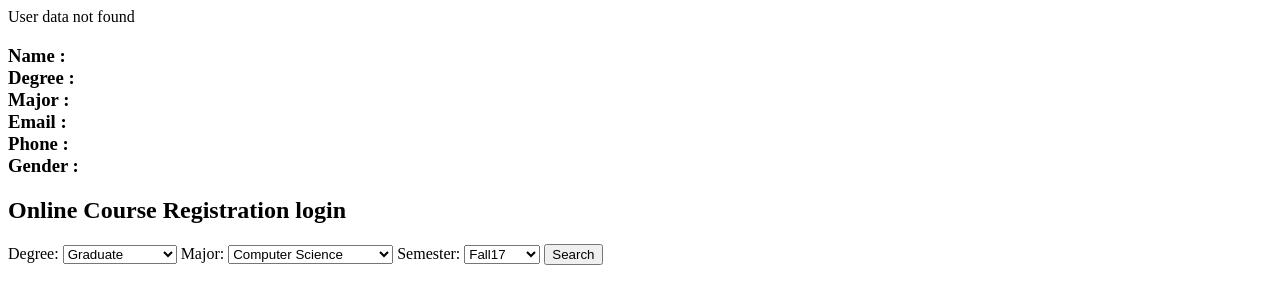
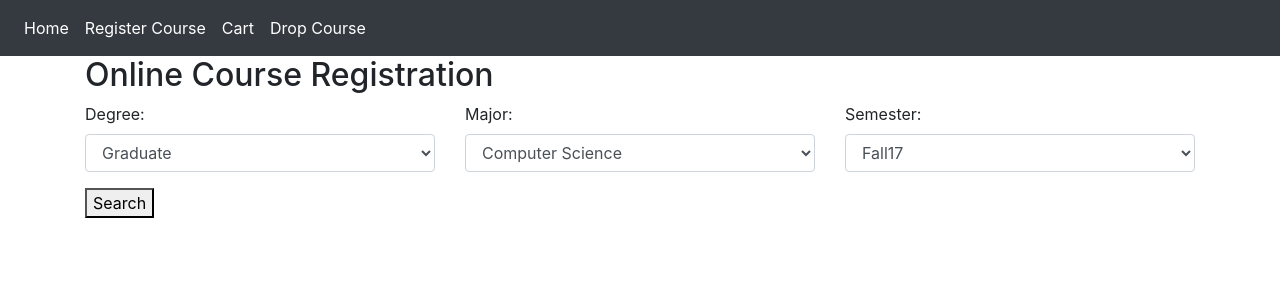
Before and after one commit to prabhu18/OnlineCourseRegistration, a PHP site: page /homepage.php?Major=Computer in a window 1280 px wide. Shown: the top 304 px of the page. Run offline with PHP 8.4, Linux system fonts and the light colour scheme; the visitor is signed in with stand-in values (Sample User, id 1); data that the repository does not hold is empty; some libraries are stand-ins or nearby versions.

Commit message:
Adding bootstarp
Complet login page and homepage

```diff
--- a/src/js/login.js
+++ b/src/js/login.js
@@ -12,12 +12,12 @@
     $("#pwd_error").hide();
 
     if($("#username").val() == ""){
-      $("#username").after("<span id='uname_error'>Username field cannot be empty.</span>");
+      $("#username").after("<span class='text font-weight-bold' id='uname_error'>Username field cannot be empty.</span>");
       	$("#uname_error").addClass("error");
         event.preventDefault();
     }
     if($("#password").val() == ""){
-      $("#password").after("<span id='pwd_error'>Password field cannot be empty.</span>");
+      $("#password").after("<span  class='text font-weight-bold' id='pwd_error'>Password field cannot be empty.</span>");
       	$("#pwd_error").addClass("error");
         event.preventDefault();
     }
--- a/src/php/homepage.php
+++ b/src/php/homepage.php
@@ -8,58 +8,69 @@
     <title>Online Course Registration</title>
     <link type="text/css" rel="stylesheet" href="../css/common.css" />
     <script src="https://ajax.googleapis.com/ajax/libs/jquery/3.2.1/jquery.min.js"></script>
+    <meta charset="utf-8">
+    <meta name="viewport" content="width=device-width, initial-scale=1, shrink-to-fit=no">
+    <link rel="stylesheet" href="https://maxcdn.bootstrapcdn.com/bootstrap/4.0.0-beta.2/css/bootstrap.min.css" integrity="sha384-PsH8R72JQ3SOdhVi3uxftmaW6Vc51MKb0q5P2rRUpPvrszuE4W1povHYgTpBfshb" crossorigin="anonymous">
 
 </head>
 <body>
-  <article>
-    <?php
-    $name=$degree=$major=$email=$phone=$gender="";
-    $sql="SELECT name,degree,major,email,phone,gender FROM cr_student WHERE user_id= '$session_username'" ;
-    $result = mysqli_query($conn, $sql);
-    if (mysqli_num_rows($result) > 0) {
-      while($row = mysqli_fetch_assoc($result)){
-        $name = $row['name'];
-        $degree = $row['degree'];
-        $major = $row['major'];
-        $email = $row['email'];
-        $phone = $row['phone'];
-        $gender = $row['gender'];
-      }
-    }else {
-      echo "User data not found";
-    }
-    echo "<h3>Name : $name <br/> Degree : $degree
-    <br/> Major : $major <br/> Email : $email<br/> Phone : $phone
-    <br/> Gender : $gender</h3>";
-    ?>
-  </article>
-    <section>
-          <h2>Online Course Registration login</h2>
+<nav class="navbar navbar-expand-lg navbar-dark bg-dark">
+  <div class="collapse navbar-collapse">
+   <ul class="navbar-nav mr-auto">
+     <li class="nav-item active">
+       <a class="nav-link" href="#">Home <span class="sr-only">(current)</span></a>
+     </li>
+     <li class="nav-item active">
+       <a class="nav-link" href="#">Register Course</a>
+     </li>
+     <li class="nav-item active">
+       <a class="nav-link" href="#">Cart</a>
+     </li>
+     <li class="nav-item active">
+       <a class="nav-link" href="#">Drop Course</a>
+     </li>
+   </ul>
+ </div>
+</nav>
+    <div id="homepage_container" class="container">
+      <h2>Online Course Registration</h2>
       <form action="#" method="GET">
+        <div class="row">
+
+          <div class="col">
+            <div class="form-group">
               <label>Degree:</label>
-      <select name="Degree">
+              <select class="form-control" name="Degree">
                 <option value="Graduate">Graduate</option>
                 <option value="UnderGraduate">UnderGraduate</option>
                 <option value="Phd">Phd</option>
                 <option value="ALl">All</option>
               </select>
-
+            </div>
+          </div>
+          <div class="col">
+            <div class="form-group">
               <label>Major:</label>
-      <select name="Major">
-
+                <select class="form-control" name="Major">
                   <option value="Computer Science"<?= $_REQUEST["Major"] == "Computer Science" ? " selected='selected'" : "" ?>>Computer Science</option>
                   <option value="Mechanical Engineering"<?= $_REQUEST["Major"] == "Mechanical Engineering" ? " selected='selected'" : "" ?>>Mechanical Engineering</option>
                   <option value="itm"<?= $_REQUEST["Major"] == "itm" ? " selected='selected'" : "" ?>>ITM</option>
                   <option value="Electrical Engineering"<?= $_REQUEST["Major"] == "Electrical Engineering" ? " selected='selected'" : "" ?>>Electrical Engineering</option>
                   <option value="All"<?= $_REQUEST["Major"] == "All" ? " selected='selected'" : "" ?>>All</option>
               </select>
-
-      <label>Semester:</label>
-      <select name="Semester">
+            </div>
+          </div>
+          <div class="col">
+            <div class="form-group">
+              <label >Semester:</label>
+              <select class="form-control" name="Semester">
                 <option value="Fall17">Fall17</option>
                   <option value="Spring18">Spring18</option>
                 <option value="ALl">All</option>
               </select>
+            </div>
+          </div>
+        </div>
         <button id="search">Search</button>
 
       </form>
@@ -103,6 +114,6 @@
     }
 }
 ?>
-</section>
+</div>
 </body>
 </html>
```
Also changed, not shown: src/css/common.css (+19 -38 lines), src/php/login.html (+20 -13 lines), src/css/bg.jpg (added). Lines whose indentation alone changed are shown as unchanged.
